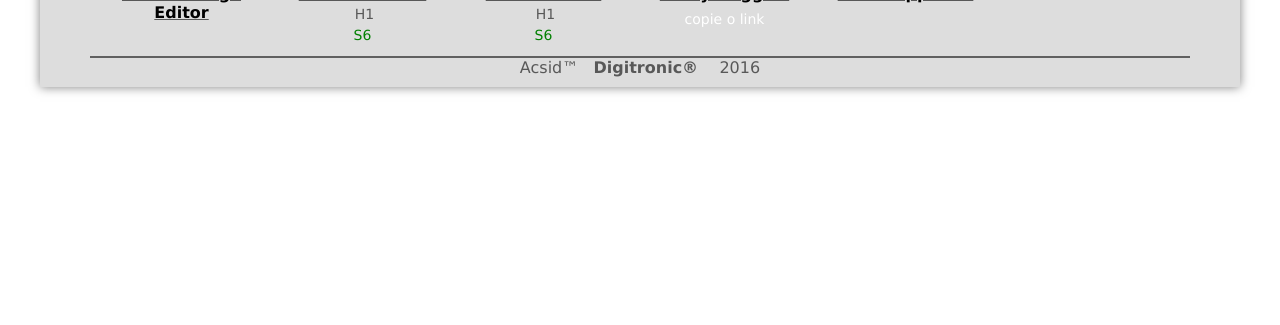
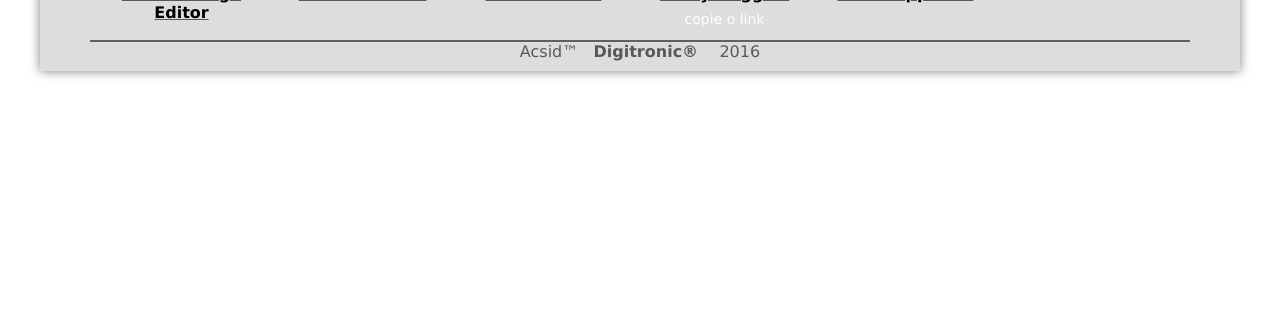
Before and after one commit to walterhenrique/Favoritos-html-logins, a plain HTML site: page ferramentas.html in a window 1280 px wide. Shown: the part 475-800 px from the top of the page. Drawn offline with Linux system fonts and the light colour scheme.

Commit message:
Update ferramentas.html

```diff
--- a/ferramentas.html
+++ b/ferramentas.html
@@ -67,11 +67,11 @@
                     <tr>
                         <td valign="top" colspan="2"></td>
                         <td valign="top">
-                           H1
+
                         </td>
                     </tr>
                 </table>
-                <font style="color:green;font-size:14px;">S6</font>
+                <font style="color:green;font-size:14px;"></font>
                 <table>
                     <tr>
                         <td valign="bottom">
@@ -93,11 +93,11 @@
                     <tr>
                         <td valign="top" colspan="2"></td>
                         <td valign="top">
-                           H1
+
                         </td>
                     </tr>
                 </table>
-                <font style="color:green;font-size:14px;">S6</font>
+                <font style="color:green;font-size:14px;"></font>
                 <table>
                     <tr>
                         <td valign="bottom">
```
